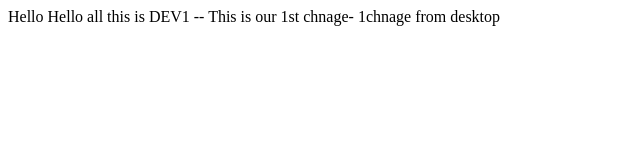
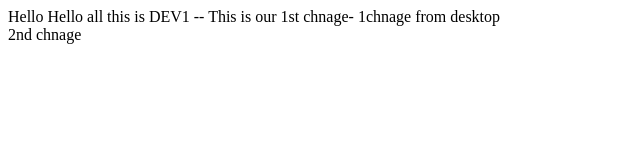
Before and after one commit to learnhere001/AzureApp01, a plain HTML site: page index.html in a window 1280 px wide. Shown: the full height of the page, 0-640 px from the left. Drawn offline with Linux system fonts and the light colour scheme.

Commit message:
2ndchangeDESK

```diff
--- a/index.html
+++ b/index.html
@@ -4,5 +4,10 @@
 </head>
 <body>
 Hello all this is DEV1 -- This is our 1st chnage- 1chnage from desktop
+<br>
+
+2nd chnage
+
+
 </body>
 </html>
```
